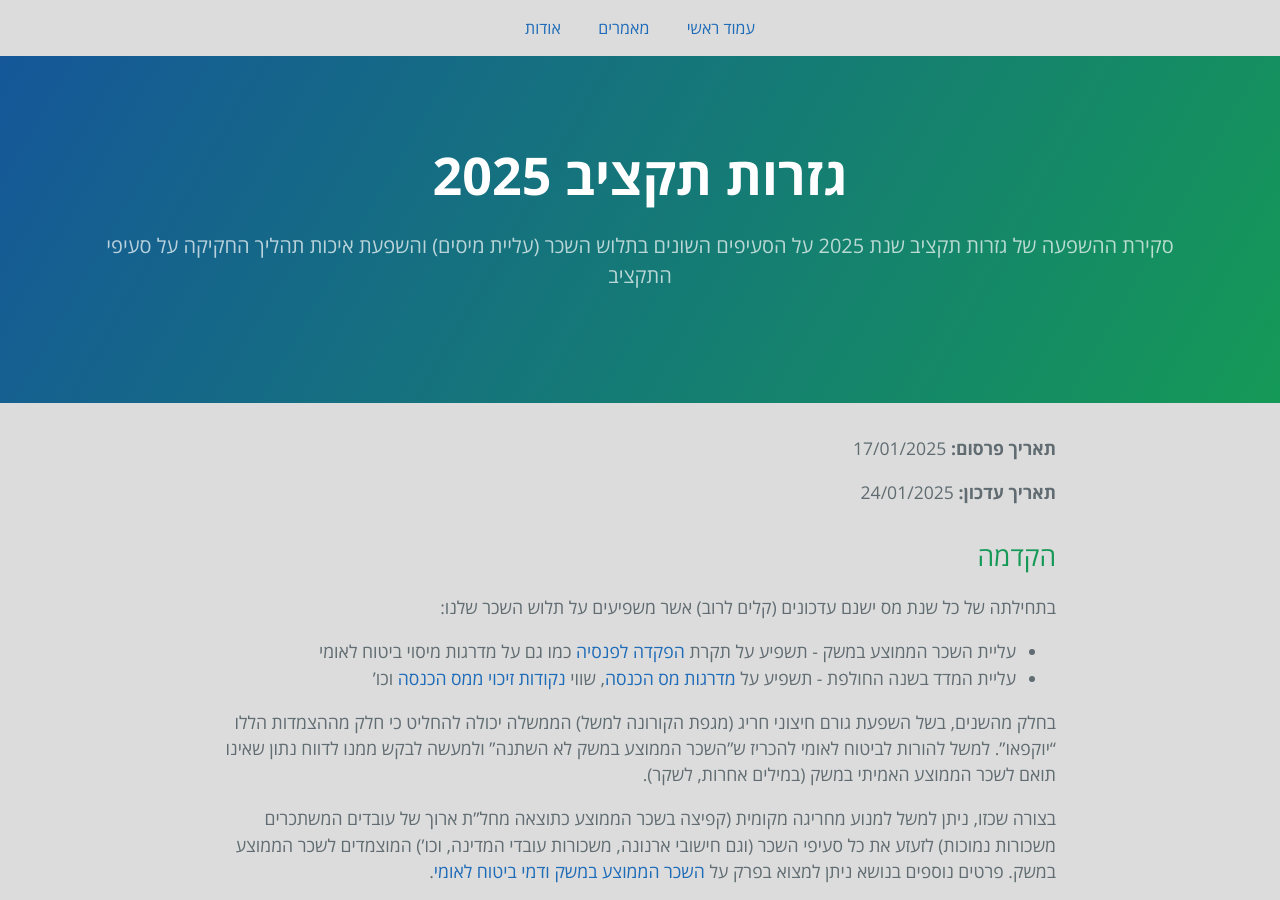
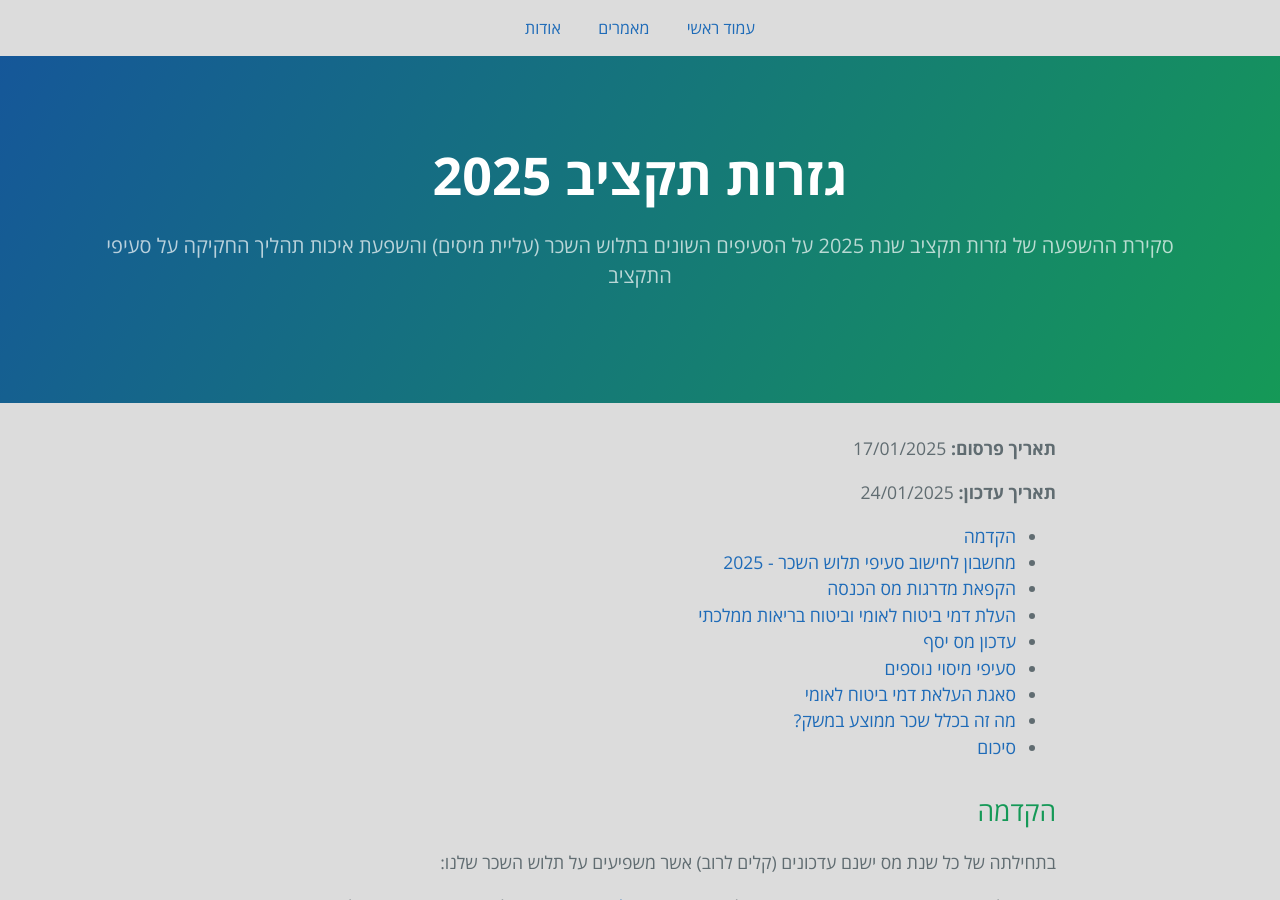
Before and after one commit to eyalitki/payslip101, a Jekyll site: the page built from docs/_posts/2025-01-17-גזרות-תקציב-2025.markdown, in a window 1280 px wide and 900 px high. Built offline with Jekyll 4.4.1, drawn with Linux system fonts in a browser that asks for light colours.

Commit message:
[test][toc] Test generation of table of contents
Signed-off-by: Eyal Itkin <eyal.itkin@gmail.com>

```diff
--- a/docs/_posts/2025-01-17-גזרות-תקציב-2025.markdown
+++ b/docs/_posts/2025-01-17-גזרות-תקציב-2025.markdown
@@ -9,6 +9,9 @@ permalink: /post/גזרות-תקציב-2025/
 **תאריך פרסום:** 17/01/2025
 
 **תאריך עדכון:** 24/01/2025
+
+* תוכן עניינים
+{:toc}
 
 ## הקדמה
 
```
